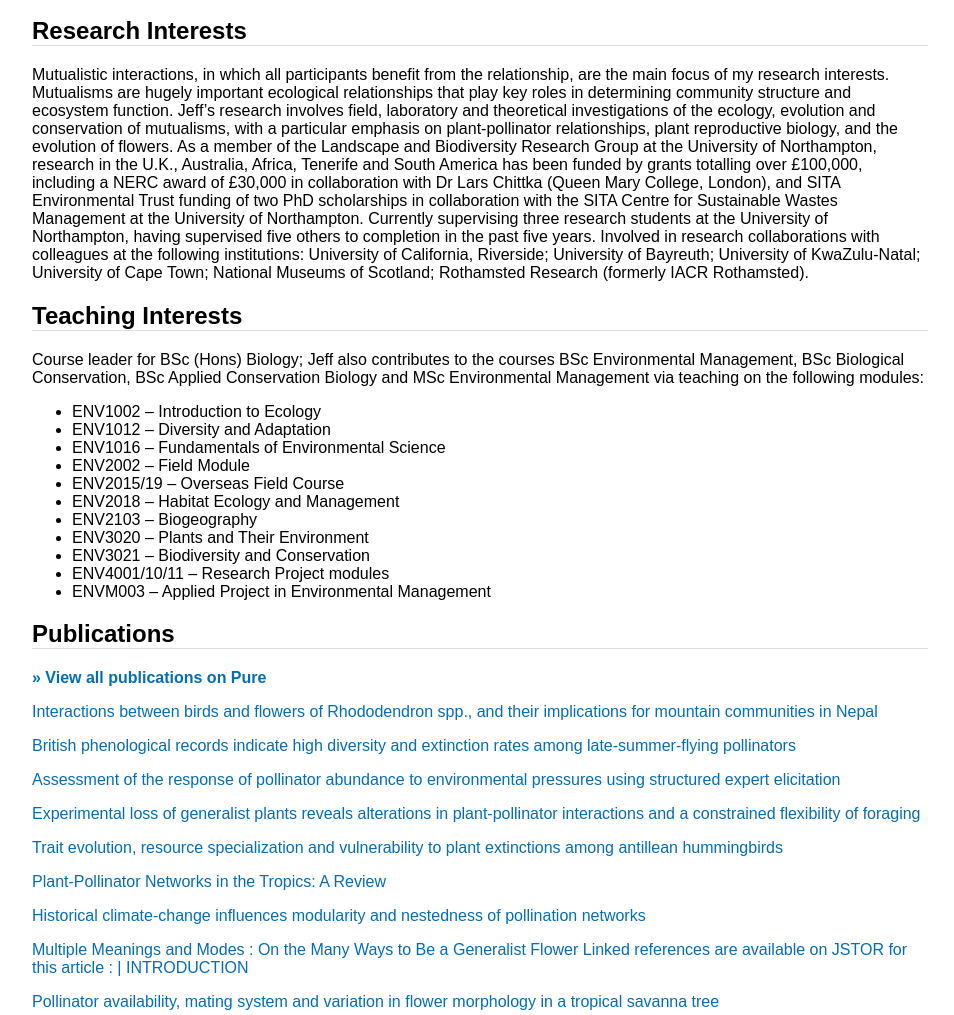
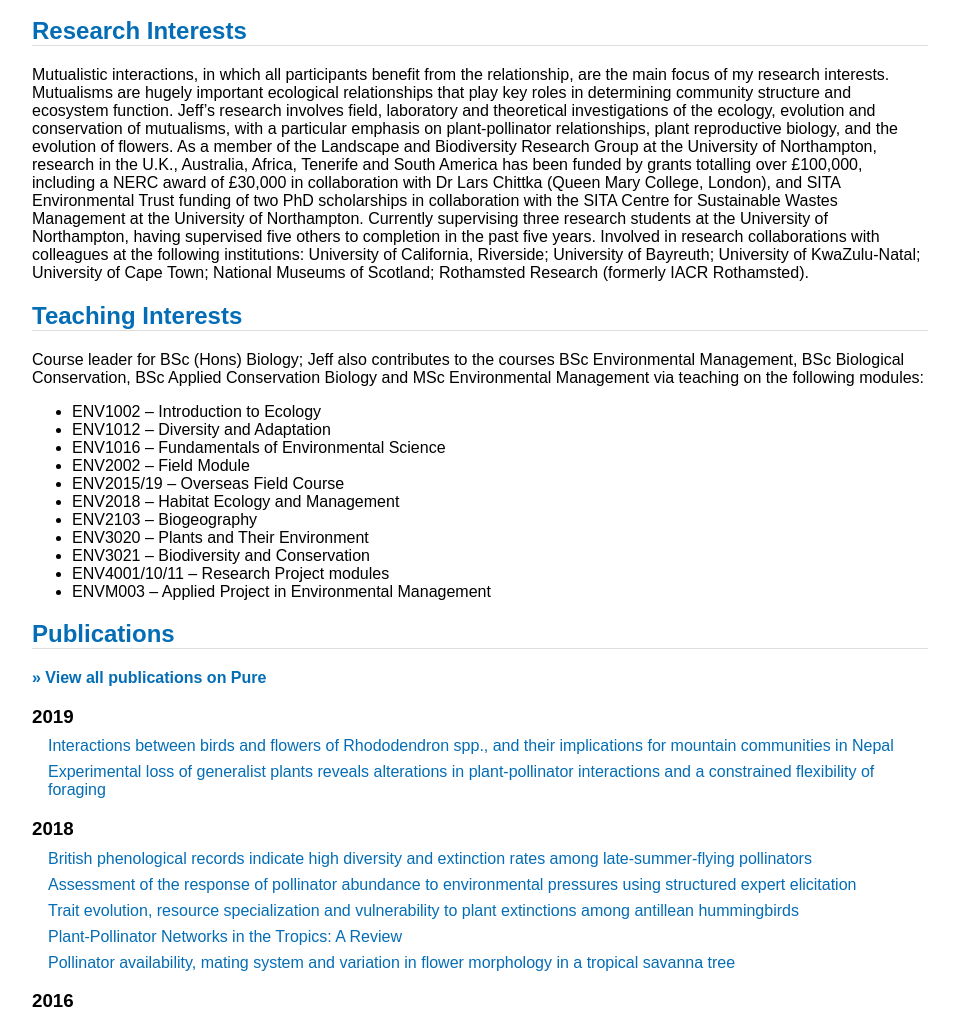
Before and after one commit to NickDimmock/uon_pure_profile_demo, a plain HTML site: page index.html in a window 1280 px wide. Shown: the part 408-1423 px from the top of the page, without its empty margins (160-1114 px from the left). Drawn offline with nearby package versions, Linux system fonts and the light colour scheme.

Commit message:
Rewrite witout libraries, group pubs by year

```diff
--- a/app.js
+++ b/app.js
@@ -1,16 +1,12 @@
 // Can't pull JSON from PURE using GET - only XML, which isn't cross-domain.
 // So we're using local copies of JSON API responses for this demo.
 
-let headers = {
-    bio: "Biography",
-    research: "Research Interests",
-    teaching: "Teaching Interests",
-    pubs: "Publications"
-}
-
+// name is just display text for the demo selector
+// file = contents of JSON resposnse from Pure persons API
+// rss = content of RSS feed for publications
 let profiles = {
     Jeff: {
-        name:"Jeff",
+        name: "Jeff",
         file: "jeff.json",
         rss: "rss_jeff.xml"
     },
@@ -26,7 +22,18 @@ let profiles = {
     }
 }
 
-function loadProfileData(profileFile) {
+loadProfileData = (profileFile) => {
+    // Hide headers by default, in case we have no content:
+    document.getElementById("researchHeader").style.display = "none";
+    document.getElementById("teachingHeader").style.display = "none";
+    document.getElementById("publicationsHeader").style.display = "none";
+
+    // Clear out any existing text:
+    document.getElementById("research").innerHTML = "";
+    document.getElementById("teaching").innerHTML = "";
+    document.getElementById("bio").innerHTML = "";
+
+    // Person template:
     let person = {
         name: false,
         email: false,
@@ -37,7 +44,12 @@ function loadProfileData(profileFile) {
         teaching: false
     }
 
-    $.getJSON(profileFile, function(data) {
+    // Use jQuery's getJSON to load the JSON from file:
+
+    fetch(profileFile)
+        .then(response => response.text())
+        .then((json) => {
+            data = JSON.parse(json);
             console.log(data);
             person.name = `${data.name.firstName} ${data.name.lastName}`;
             person.email = data.staffOrganisationAssociations[0].emails[0].value.value;
@@ -45,16 +57,16 @@ function loadProfileData(profileFile) {
             if(Array.isArray(data.profilePhotos)) {
                 person.photo = data.profilePhotos[0].url;
             }
-        _.forEach(data.profileInformations, function(pi) {
-            switch(pi.type.uri) {
+            data.profileInformations.forEach((pinfo) => {
+                switch(pinfo.type.uri) {
                     case "/dk/atira/pure/person/customfields/biography":
-                    person.bio = pi.value.text[0].value;
+                        person.bio = pinfo.value.text[0].value;
                         break;
                     case "/dk/atira/pure/person/customfields/researchinterests":
-                    person.research = pi.value.text[0].value;
+                        person.research = pinfo.value.text[0].value;
                         break;
                     case "/dk/atira/pure/person/customfields/teaching_interests":
-                    person.teaching = pi.value.text[0].value;
+                        person.teaching = pinfo.value.text[0].value;
                         break;
                 }
             });
@@ -64,47 +76,66 @@ function loadProfileData(profileFile) {
             document.getElementById("email").innerHTML = `<a href="mailto:${person.email}">${person.email}</a>`;
             document.getElementById("photo").innerHTML = `<img src=${person.photo}></img>`;
             if(person.bio) {
-            document.getElementById("bio").innerHTML = `<h2>${headers.bio}</h2>${person.bio}`;
+                document.getElementById("bio").innerHTML = person.bio;
             }
             if(person.research) {
-            document.getElementById("research").innerHTML = `<h2>${headers.research}</h2>${person.research}`;
+                document.getElementById("research").innerHTML = person.research;
+                document.getElementById("researchHeader").style.display="block";
             }
             if(person.teaching) {
-            document.getElementById("teaching").innerHTML = `<h2>${headers.teaching}</h2>${person.teaching}`;
+                document.getElementById("teaching").innerHTML = person.teaching;
+                document.getElementById("teachingHeader").style.display="block";
             }
     });
 }
 
 loadRSS = (rssFeed) => {
+    // Clear out any existing feed content:
     document.getElementById("publications").innerHTML = "";
-    $.get(rssFeed, function(data) {
-        let xml = $(data);
+
     let items = [];
-        let pubsLink = xml.find("link:first")[0].innerHTML;
-        pubsLink = pubsLink.replace("?format=rss", "");
-        xml.find("item").each(function() {
-            items.push({
-                    title: $(this).find("title").text(),
-                    link: $(this).find("link").text(),
-                    description: $(this).find("description").text(),
-                    pubDate: $(this).find("pubDate").text(),
-                    author: $(this).find("author").text()
+
+    fetch(rssFeed)
+        .then(response => response.text())
+        .then(str => new window.DOMParser().parseFromString(str, "text/xml"))
+        .then(data => {
+            let pubsLink = data.querySelector("link").textContent;
+            data.querySelectorAll("item").forEach((i) => {
+                let year = parseInt(i.querySelector("pubDate").textContent.substring(12, 16));
+                let title = i.querySelector("title").textContent;
+                let link = i.querySelector("link").textContent;
+                if (year in items) {
+                    items[year].push({
+                        title: title,
+                        link: link
+                    })
+                } else {
+                    items[year] = [
+                        {
+                            title: title,
+                            link: link
+                        }
+                    ];
+                }
             });
-        });
-        if (items.length) {
-            document.getElementById("publications").insertAdjacentHTML(
-                "beforeend",
-                "<h2>Publications</h2>"
-            );
+            if(items.length) {
+                document.getElementById("publicationsHeader").style.display="block";
                 document.getElementById("publications").insertAdjacentHTML(
                     "beforeend",
                     `<div id="pubsLink"><a href="${pubsLink}">&raquo; View all publications on Pure</a></div>`
                 );
-            _.each(items, function(item) {
+                let years = Object.keys(items).sort().reverse();
+                years.forEach((year) => {
                     document.getElementById("publications").insertAdjacentHTML(
                         "beforeend",
-                    `<li class="rssItem"><a href="${item.link}">${item.title}</a></li>`
+                        `<h3 class="itemsYear">${year}</h3>`
                     );
+                    items[year].forEach((item) => {
+                        document.getElementById("publications").insertAdjacentHTML(
+                            "beforeend",
+                            `<div class="rssItem"><a href="${item.link}">${item.title}</a></div>`
+                        );
+                    })
                 });
             }
         });
@@ -115,7 +146,8 @@ switchProfile = (name) => {
     loadRSS(profiles[name].rss);
 }
 
-Object.keys(profiles).forEach(function(profile) {
+// Build the profile picker:
+Object.keys(profiles).forEach((profile) => {
     let pp = document.getElementById("profilePicker");
     let newOption = document.createElement('option');
     // create text node to add to option element (opt)
@@ -123,8 +155,9 @@ Object.keys(profiles).forEach(function(profile) {
     newOption.value = profiles[profile].name;
     pp.appendChild(newOption);
 });
-let d = document.getElementById("profilePicker");
-d.onchange = function(){
+document.getElementById("profilePicker").onchange = function () {
     switchProfile(this.options[this.selectedIndex].value)
 }
+
+// Kick off with Jeff:
 switchProfile("Jeff");
--- a/index.html
+++ b/index.html
@@ -15,12 +15,13 @@
         <div id="email"></div>
         <div id="photo"></div>
         <div id="bio"></div>
+        <h2 id="researchHeader">Research Interests</h2>
         <div id="research"></div>
+        <h2 id="teachingHeader">Teaching Interests</h2>
         <div id="teaching"></div>
+        <h2 id="publicationsHeader">Publications</h2>
         <div id="publications"></div>
     </div>
-    <script src='//cdnjs.cloudflare.com/ajax/libs/jquery/3.5.0/jquery.min.js'></script>
-    <script src='//cdnjs.cloudflare.com/ajax/libs/lodash.js/4.17.15/lodash.min.js'></script>
     <script src="app.js"></script>
 </body>
 </html>
--- a/style.css
+++ b/style.css
@@ -11,6 +11,10 @@ h1 {
 }
 h2 {
     border-bottom: 1px solid #ddd;
+    color: #046db5;
+}
+#profile h2 {
+    display: none;
 }
 #job {
     font-weight: bold;
@@ -21,8 +25,10 @@ h2 {
     margin-bottom: 1em;
 }
 .rssItem {
-    list-style-type: none;
-    margin-bottom: 1em;
+    margin: .5em 1em;
+}
+#publications h3 {
+    margin: 1em 0 .5em 0;
 }
 #pubsLink {
     margin-bottom: 1em;
```
Lines whose indentation alone changed are shown as unchanged.
